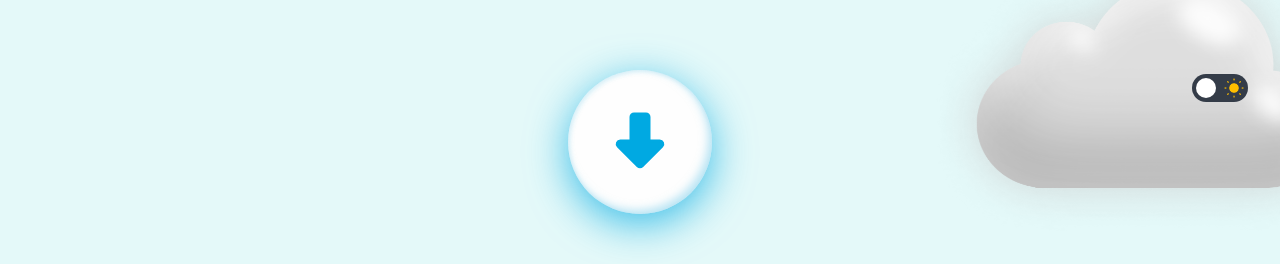
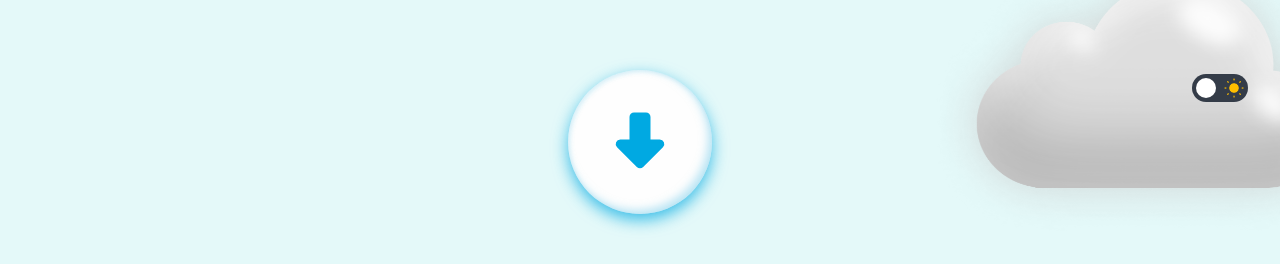
Before and after one commit to dev2820/portfolio, a Vue app: page / in a window 1280 px wide. Shown: the part 666-930 px from the top of the page. Built offline with nearby package versions, Linux system fonts and the light colour scheme.

Commit message:
버튼 css가 시덥잖아서 변경함

```diff
--- a/src/assets/css/effect.css
+++ b/src/assets/css/effect.css
@@ -4,9 +4,9 @@
   --card-box-shadow: 0px 0.5rem 1rem rgba(00, 00, 00, 0.5);
   --card-box-shadow-16dp: 0px 1rem 2rem rgba(00, 00, 00, 0.5);
 }
-
+:root,
 :root[color-mode="light"] {
-  --drop-shadow: drop-shadow(0px 10px 20px rgba(00, 169, 226, 0.75));
+  --drop-shadow: drop-shadow(0px 6px 8px rgba(00, 169, 226, 0.75));
   --card-drop-shadow: drop-shadow(0px 10px 20px rgba(00, 169, 226, 0.5));
   --primary-linear-gradient: linear-gradient(45deg, #87d3e9 0%, #00a9e2 100%);
   --primary-inner-shadow: inset 0.25rem 0.25rem 0.5rem rgba(00, 137, 194, 0.25),
@@ -16,7 +16,7 @@
     inset -0.25rem -0.25rem 0.5rem rgba(122, 206, 235, 0.5);
 }
 :root[color-mode="dark"] {
-  --drop-shadow: drop-shadow(0px 10px 20px rgba(18, 18, 18, 0.75));
+  --drop-shadow: drop-shadow(0px 6px 8px rgba(18, 18, 18, 0.75));
   --card-drop-shadow: drop-shadow(0px 10px 20px rgba(18, 18, 18, 0.5));
   --primary-linear-gradient: linear-gradient(90deg, #ffbe00 0%, #ffde7c 100%);
   --button-inner-shadow: inset 4px 4px 8px rgba(0, 0, 0, 0.25),
--- a/src/components/Button/CommonButton.vue
+++ b/src/components/Button/CommonButton.vue
@@ -26,7 +26,7 @@ button {
   border: none;
   padding: 0.7rem 2rem;
   border-radius: 0.75rem;
-  font-weight:bold;
+  // font-weight:bold;
   font-size:1rem;
   background-color: var(--button-background);
   filter: var(--drop-shadow);
```
